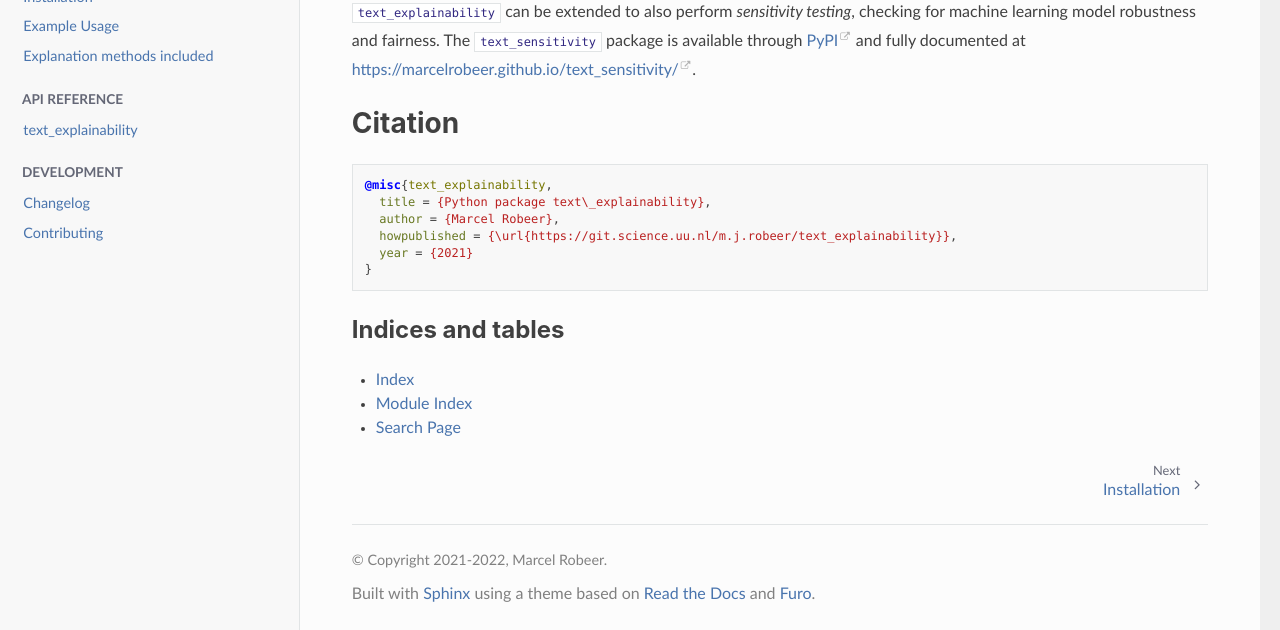
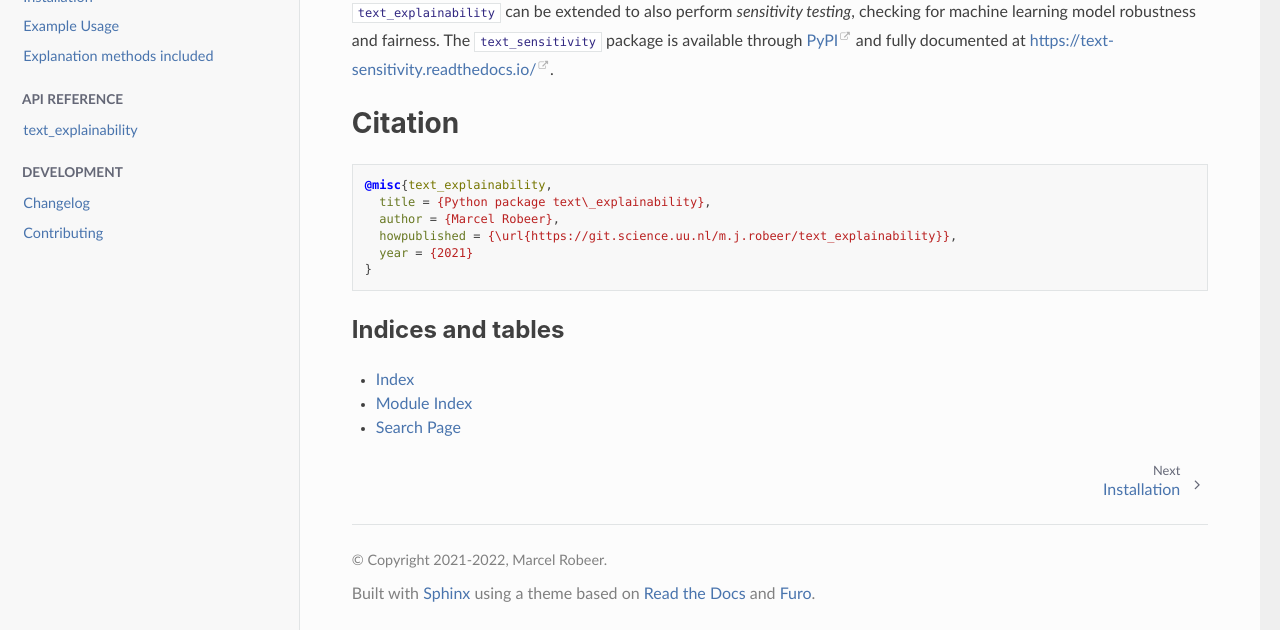
Before and after one commit to MarcelRobeer/text_explainability, a Sphinx documentation site: the page built from docs/source/index.rst, in a window 1280 px wide and 900 px high, scrolled down 2285 px, cut to the strip 270-900 px from the top of the window. Built offline with Sphinx 7.4.7 and the Read the Docs theme 2.0.0, drawn with Linux system fonts in a browser that asks for light colours; some web fonts are replaced; some of the changed lines change nothing that is shown.

Commit message:
Updated links

```diff
--- a/docs/source/index.rst
+++ b/docs/source/index.rst
@@ -116,9 +116,9 @@ Extensions
 
 .. image:: https://git.science.uu.nl/m.j.robeer/text_sensitivity/-/raw/main/img/TextLogo-Logo_large_sensitivity.png
     :alt: text_sensitivity logo
-    :target: https://marcelrobeer.github.io/text_sensitivity/
+    :target: https://text-sensitivity.readthedocs.io
 
-``text_explainability`` can be extended to also perform *sensitivity testing*\ , checking for machine learning model robustness and fairness. The ``text_sensitivity`` package is available through `PyPI <https://pypi.org/project/text-sensitivity/>`_ and fully documented at `https://marcelrobeer.github.io/text_sensitivity/ <https://marcelrobeer.github.io/text_sensitivity/>`_.
+``text_explainability`` can be extended to also perform *sensitivity testing*\ , checking for machine learning model robustness and fairness. The ``text_sensitivity`` package is available through `PyPI <https://pypi.org/project/text-sensitivity/>`_ and fully documented at `https://text-sensitivity.readthedocs.io/ <https://text-sensitivity.readthedocs.io/>`_.
 
 Citation
 --------
```
